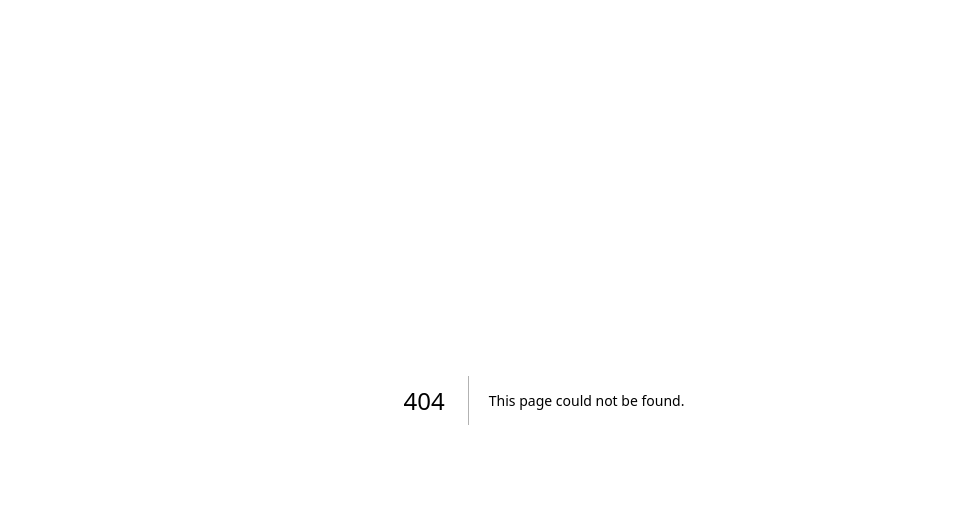
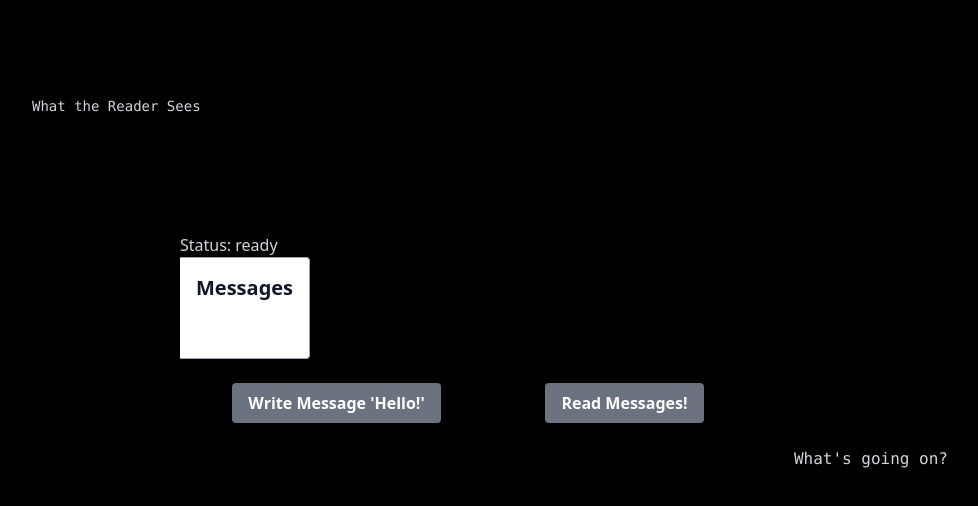
Before and after one commit to perfidiousscript/ddia, a Next.js app: page /examples/read_after_write/user in a window 1280 px wide. Before the commit this address had no page. Shown: the top 506 px of the page, without its empty margins (96-1074 px from the left). Built offline with nearby package versions, Linux system fonts and the light colour scheme.

Commit message:
adds user page to read after write

```diff
--- /dev/null
+++ b/app/examples/logs.tsx
@@ -0,0 +1,11 @@
+export default function Logs() {
+  return (
+    <main className="bg-black text-gray-300 flex min-h-screen flex-col items-center justify-between p-24">
+      <div className="z-10 max-w-5xl w-full items-center justify-between font-mono text-sm lg:flex">
+        <div className="fixed bottom-0 left-0 flex h-48 w-full items-end justify-center bg-gradient-to-t from-white via-white dark:from-black dark:via-black lg:static lg:h-auto lg:w-auto lg:bg-none">
+        Write only Logs and Compaction
+        </div>
+      </div>
+    </main>
+  )
+}
--- a/app/page.tsx
+++ b/app/page.tsx
@@ -8,6 +8,15 @@ export default function Home() {
         DDIA Examples
         </div>
       </div>
+      <a href="/assumptions"className="fixed bottom-0 left-0 flex h-48 w-full items-end justify-center bg-gradient-to-t from-white via-white dark:from-black dark:via-black lg:static lg:h-auto lg:w-auto lg:bg-none">
+      Assumptions of Distributed Systems
+      </a>
+      <a href="/examples/logs"className="fixed bottom-0 left-0 flex h-48 w-full items-end justify-center bg-gradient-to-t from-white via-white dark:from-black dark:via-black lg:static lg:h-auto lg:w-auto lg:bg-none">
+      Log Compaction
+      </a>
+      <a href="/examples/read_after_write"className="fixed bottom-0 left-0 flex h-48 w-full items-end justify-center bg-gradient-to-t from-white via-white dark:from-black dark:via-black lg:static lg:h-auto lg:w-auto lg:bg-none">
+      Reading Your Own Writes
+      </a>
 
     </main>
   )
--- /dev/null
+++ b/pages/assumptions/index.tsx
@@ -0,0 +1,20 @@
+export default function Assumptions() {
+  return (
+    <main className="bg-black text-gray-300 flex min-h-screen flex-col items-center justify-between p-24">
+      <div className="z-10 max-w-5xl w-full items-center justify-between font-mono text-sm lg:flex">
+        <div className="fixed bottom-0 left-0 flex h-48 w-full items-end justify-center bg-gradient-to-t from-white via-white dark:from-black dark:via-black lg:static lg:h-auto lg:w-auto lg:bg-none">
+        Assumptions of multi-node systems
+        </div>
+      </div>
+      <div className="fixed left-5 flex flex-col h-48 w-full items-start justify-center p-64">
+        <p>There is no guarantee a message will arrive.</p>
+        <p>There is no guarantee a recieving maching will be accepting messages if the message arrives.</p>
+        <p>There is no guarantee that two messages will arrive in the order that they are sent.</p>
+        <p>It is possible for a message to be sent recieved and acknowledged, but overwritten by another message.</p>
+        <p>(Stated another way: It is possible for a message to have no effect or be overwritten).</p>
+        <p>(Stated another way: It is possible for state to change between the time your message is sent and its ACK is recieved.).</p>
+        <p>There is no guarantee a message that HAS arrived will send an acknowledgement.</p>
+      </div>
+    </main>
+  )
+}
--- /dev/null
+++ b/pages/examples/read_after_write/index.tsx
@@ -0,0 +1,21 @@
+export default function ReadAfterWrite() {
+  return (
+    <main className="bg-black text-gray-300 flex min-h-screen flex-col items-center justify-between p-24">
+      <div className="z-10 max-w-5xl w-full items-center justify-between font-mono text-sm lg:flex">
+        <div className="fixed bottom-0 left-0 flex h-48 w-full items-end justify-center bg-gradient-to-t from-white via-white dark:from-black dark:via-black lg:static lg:h-auto lg:w-auto lg:bg-none">
+        Reading your own writes and Going Back In Time
+        </div>
+      </div>
+      <div className="fixed left-5 flex flex-col h-48 w-full items-start justify-center p-64">
+        <p>Since reads are far more common than writes a common pattern is to have all writes go to a single node (the leader) then to have these writes writtten in turn to follower nodes.</p>
+        <p>Users can then read from a follower node, often a node that is physically close to their location for low latency.</p>
+        <p>BUT When dbs follows a write-to-leader/read-from-follower model strange things can happen...</p>
+        <br/>
+        <div className="fixed bottom-0 left-0 flex h-48 w-full justify-end flex-wrap  bg-gradient-to-t from-white via-white dark:from-black dark:via-black lg:static lg:h-auto lg:bg-none font-mono">
+        <a href="/examples/read_after_write/user" >
+        Strange things...
+        </a></div>
+      </div>
+    </main>
+  )
+}
--- /dev/null
+++ b/pages/examples/read_after_write/user.tsx
@@ -0,0 +1,65 @@
+import React, { useState, setState } from 'react'
+export default function User() {
+  const [status, setStatus] = useState('ready')
+  const [message, setMessage] = useState('')
+
+  function handleWrite() {
+    setStatus('[Writing to db]')
+    setTimeout(()=>{
+      setStatus('INSERT INTO messages (content) VALUES ("Hello!")')
+    }, 500)
+    setTimeout(()=>{
+      setStatus('[db write complete!]')
+    }, 1200)
+  }
+
+  function handleRead() {
+    setStatus('[Reading messages from db]')
+    setTimeout(()=>{
+      setStatus('SELECT content FROM messages')
+    }, 500)
+    setTimeout(()=>{
+      setStatus('No Result')
+      setMessage('null')
+    }, 1200)
+  }
+
+
+  return (
+    <main className="bg-black text-gray-300 flex min-h-screen flex-col items-center justify-between p-24">
+      <div className="z-10 max-w-5xl w-full items-center justify-between font-mono text-sm lg:flex">
+        <div className="fixed bottom-0 left-0 flex h-48 w-full items-end justify-center bg-gradient-to-t from-white via-white dark:from-black dark:via-black lg:static lg:h-auto lg:w-auto lg:bg-none">
+          What the Reader Sees
+        </div>
+      </div>
+      <div className="fixed left-5 flex flex-col h-48 w-full items-start justify-center p-64">
+        <div className="fixed bottom-0 left-0 flex h-48 w-full items-end justify-center bg-gradient-to-t from-white via-white dark:from-black dark:via-black lg:static lg:h-auto lg:w-auto lg:bg-none">
+          Status: {status}
+        </div>
+        <div className="max-w-sm w-full lg:max-w-full lg:flex">
+          <div className="border-r border-b border-l border-gray-400 lg:border-l-0 lg:border-t lg:border-gray-400 bg-white rounded-b lg:rounded-b-none lg:rounded-r p-4 flex flex-col justify-between leading-normal">
+            <div className="mb-8">
+              <div className="text-gray-900 font-bold text-xl mb-2">Messages</div>
+              <p className="text-gray-700 text-base">{message}</p>
+            </div>
+          </div>
+        </div>
+        <br />
+        <div className="w-3/4 inline-flex justify-evenly">
+        <button id="write-message" className="bg-gray-500 hover:bg-blue-700 text-white font-bold py-2 px-4 rounded" onClick={handleWrite}>
+          Write Message 'Hello!'
+        </button>
+        <br />
+        <button id="write-message" className="bg-gray-500 hover:bg-blue-700 text-white font-bold py-2 px-4 rounded" onClick={handleRead}>
+          Read Messages!
+        </button>
+        </div>
+        <br />
+        <div className="fixed bottom-0 left-0 flex h-48 w-full justify-end flex-wrap  bg-gradient-to-t from-white via-white dark:from-black dark:via-black lg:static lg:h-auto lg:bg-none font-mono">
+          <a href="/assumptions" >
+            What's going on?
+        </a></div>
+      </div>
+    </main>
+  )
+}
```
